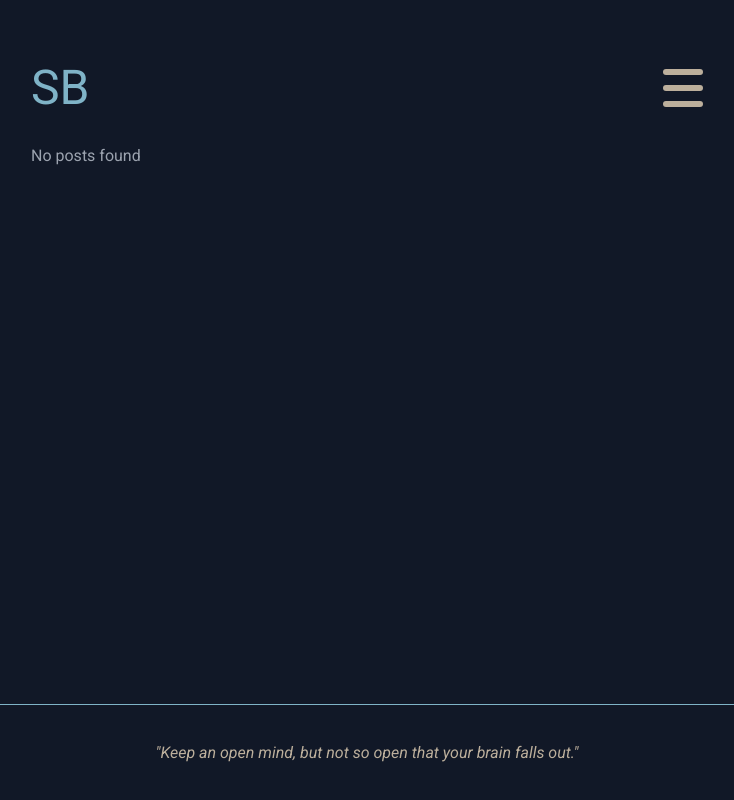
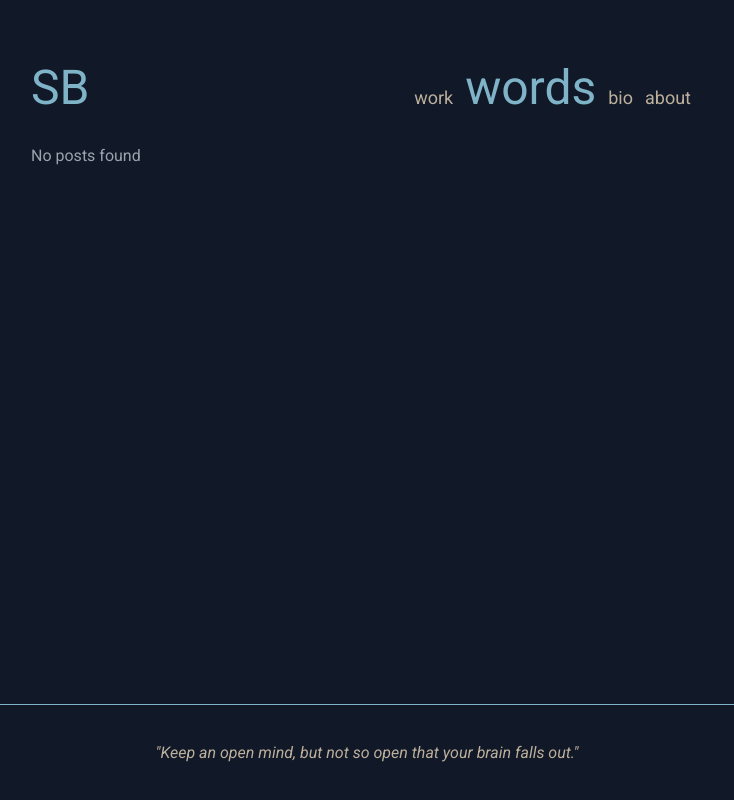
Before and after one commit to boothscript/personal-dev-blog, a Next.js app: page / in a window 1280 px wide. Shown: the whole page, without its empty margins (273-1007 px from the left). Built offline with nearby package versions, Linux system fonts and the light colour scheme; what @tailwindcss/typography would draw is missing.

Commit message:
Added responsive changes to nav menu

```diff
--- a/components/Layout.js
+++ b/components/Layout.js
@@ -26,7 +26,7 @@ function Layout({ children, pageTitle }) {
               </div>
             </Link>
             <HamburgerBtn isOpen={isOpen} clickFunc={() => clickFunc()} />
-            {/* <AppNav /> */}
+            <AppNav />
             <MobileNav isOpen={isOpen} />
           </nav>
         </header>
@@ -47,7 +47,7 @@ function Layout({ children, pageTitle }) {
 
 function MobileNav({ isOpen }) {
   return (
-    <div id='mobile-nav' className={isOpen && 'open'}>
+    <div id='mobile-nav' className={`${isOpen && 'open'}`}>
       <ul className=' h-full flex flex-col justify-center items-center text-cream font-sans'>
         <li className='my-8 mx-8'>
           <ActiveLink href='/work' activeClassName='nav-active'>
@@ -79,7 +79,7 @@ function MobileNav({ isOpen }) {
 
 function AppNav() {
   return (
-    <ul className=' md:flex md:flex-row text-cream font-sans md:items-end'>
+    <ul className=' hidden md:flex md:flex-row text-cream font-sans md:items-end'>
       <li>
         <ActiveLink href='/work' activeClassName='nav-active'>
           <a className='nav-item'>work</a>
@@ -105,11 +105,12 @@ function AppNav() {
 }
 
 function HamburgerBtn({ isOpen, clickFunc }) {
+  const buttonState = isOpen ? 'open' : '';
   return (
     <button id='hamburger-btn' className='' onClick={() => clickFunc()}>
-      <div className={isOpen && 'open'}></div>
-      <div className={isOpen && 'open'}></div>
-      <div className={isOpen && 'open'}></div>
+      <div className={buttonState}></div>
+      <div className={buttonState}></div>
+      <div className={buttonState}></div>
     </button>
   );
 }
--- a/styles/tailwind.css
+++ b/styles/tailwind.css
@@ -21,7 +21,7 @@
     @apply text-5xl;
   }
   #hamburger-btn {
-    @apply w-10 z-50 flex flex-col justify-around focus:outline-none;
+    @apply w-10 z-50 md:hidden flex flex-col justify-around focus:outline-none;
   }
 
   #hamburger-btn div {
```
